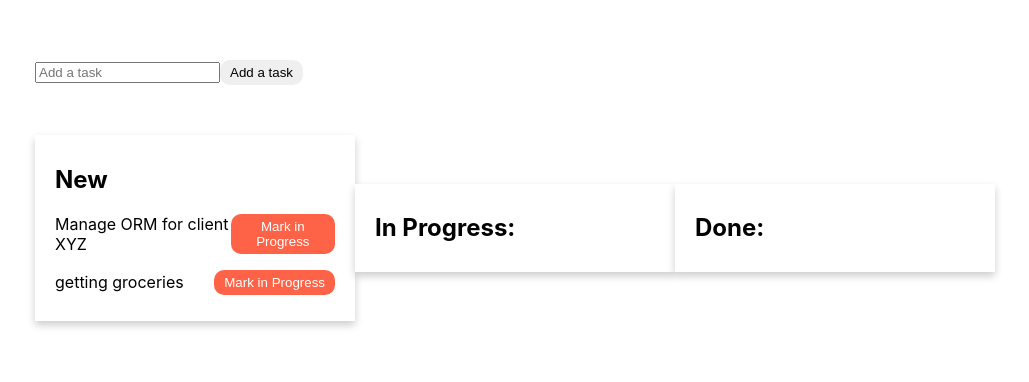
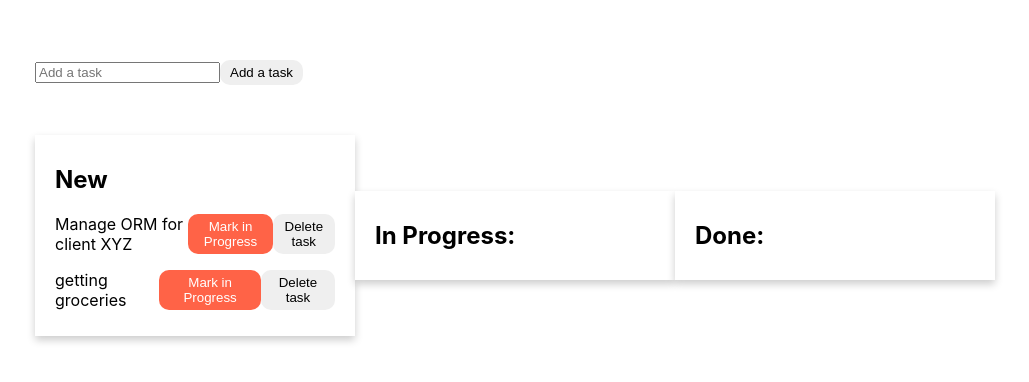
Before and after one commit to angelo5003/trello-board, a React (Create React App) app: page / in a window 1280 px wide. Shown: the top 382 px of the page, without its empty margins (125-1154 px from the left). Built offline with nearby package versions, Linux system fonts and the light colour scheme.

Commit message:
feat: you can delete tasks now

```diff
--- a/src/components/Board/TrelloBoard.jsx
+++ b/src/components/Board/TrelloBoard.jsx
@@ -21,11 +21,10 @@ const TrelloBoard = () => {
     },
   ]);
 
+  console.log(`items:`, items);
+
   const [newTask, setNewTask] = useState("");
   const [updateTodo, setUpdateTodo] = useState("");
-
-  // Delete task
-  const handleDeleteTask = (id) => {};
 
   // Change task for update task
   const handleChangeTask = (e) => {};
@@ -55,9 +54,8 @@ const TrelloBoard = () => {
         setItems={setItems}
       />
       <div className="board-container">
-        <Column items={items} updateStatus={updateStatus} />
+        <Column items={items} setItems={setItems} updateStatus={updateStatus} />
 
-        {/* <Column items={items} updateStatus={updateStatus} /> */}
         <InProgressColumn items={items} updateStatus={updateStatus} />
         <DoneColumn items={items} updateStatus={updateStatus} />
       </div>
--- a/src/components/ColumnCard/Column/Column.jsx
+++ b/src/components/ColumnCard/Column/Column.jsx
@@ -1,6 +1,11 @@
 import React from "react";
 
-const Column = ({ items, updateStatus }) => {
+const Column = ({ items, setItems, updateStatus }) => {
+  // Delete task
+  const handleDeleteTask = (id) => {
+    let newTasks = items.filter((task) => task.id !== id);
+    setItems(newTasks);
+  };
   return (
     <div className="column">
       <h2>New</h2>
@@ -17,6 +22,9 @@ const Column = ({ items, updateStatus }) => {
                 >
                   Mark in Progress
                 </button>
+                <button onClick={() => handleDeleteTask(item.id)}>
+                  Delete task
+                </button>
               </p>
             );
         })}
--- a/src/components/Task/AddTask/AddTask.jsx
+++ b/src/components/Task/AddTask/AddTask.jsx
@@ -10,10 +10,10 @@ const AddTask = ({ newTask, setNewTask, items, setItems }) => {
   const handleAddTask = () => {
     if (newTask) {
       let newTaskId = uuid();
-      let newEntry = { id: newTaskId, title: newTask, status: "new" };
-      setItems([...items, newEntry]);
+      let newCreatedTask = { id: newTaskId, title: newTask, status: "new" };
+      setItems([...items, newCreatedTask]);
       setNewTask("");
-      console.log(`newEntry ID:`, newEntry);
+      console.log(`newCreatedTask ID:`, newCreatedTask);
     }
   };
 
```
